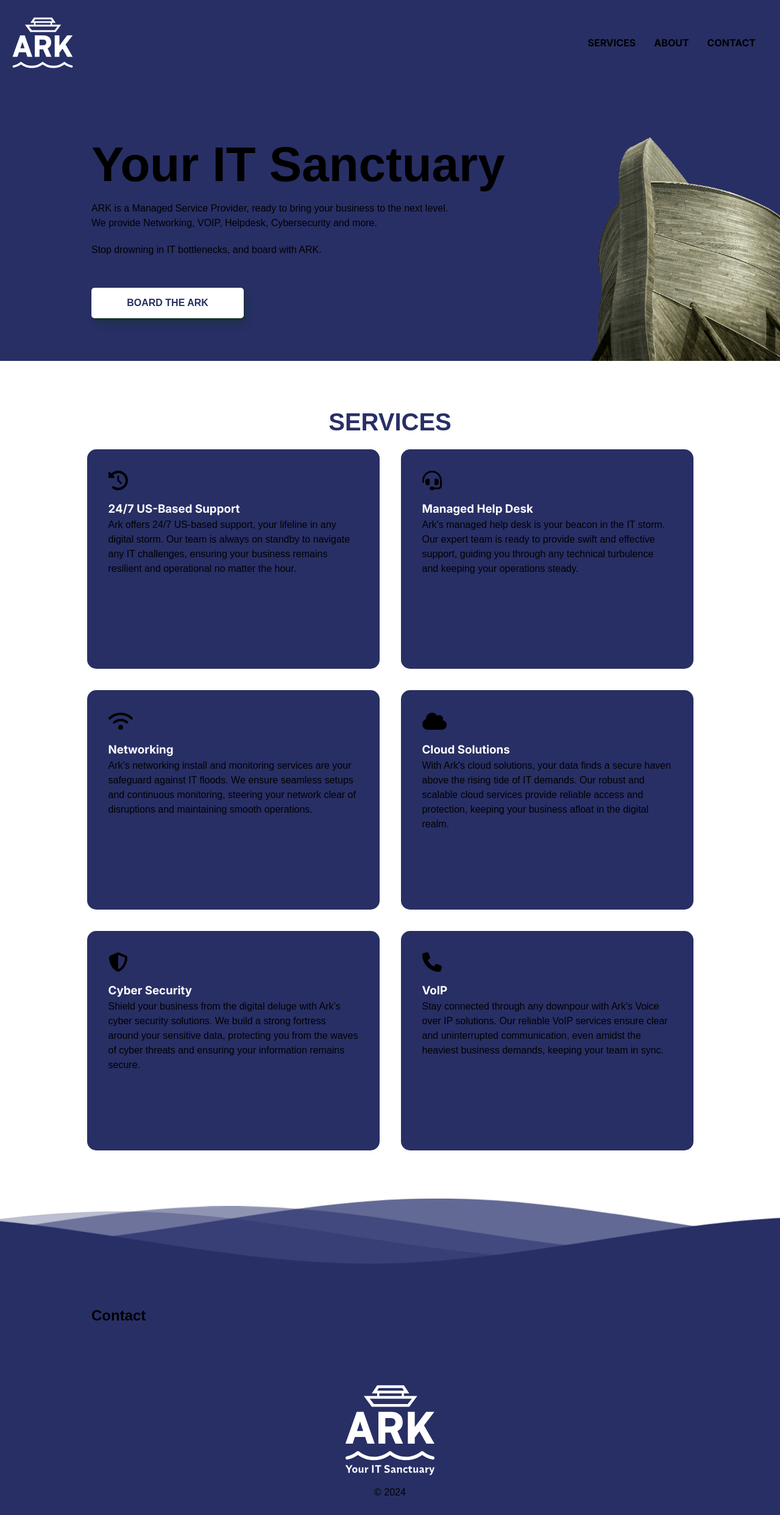
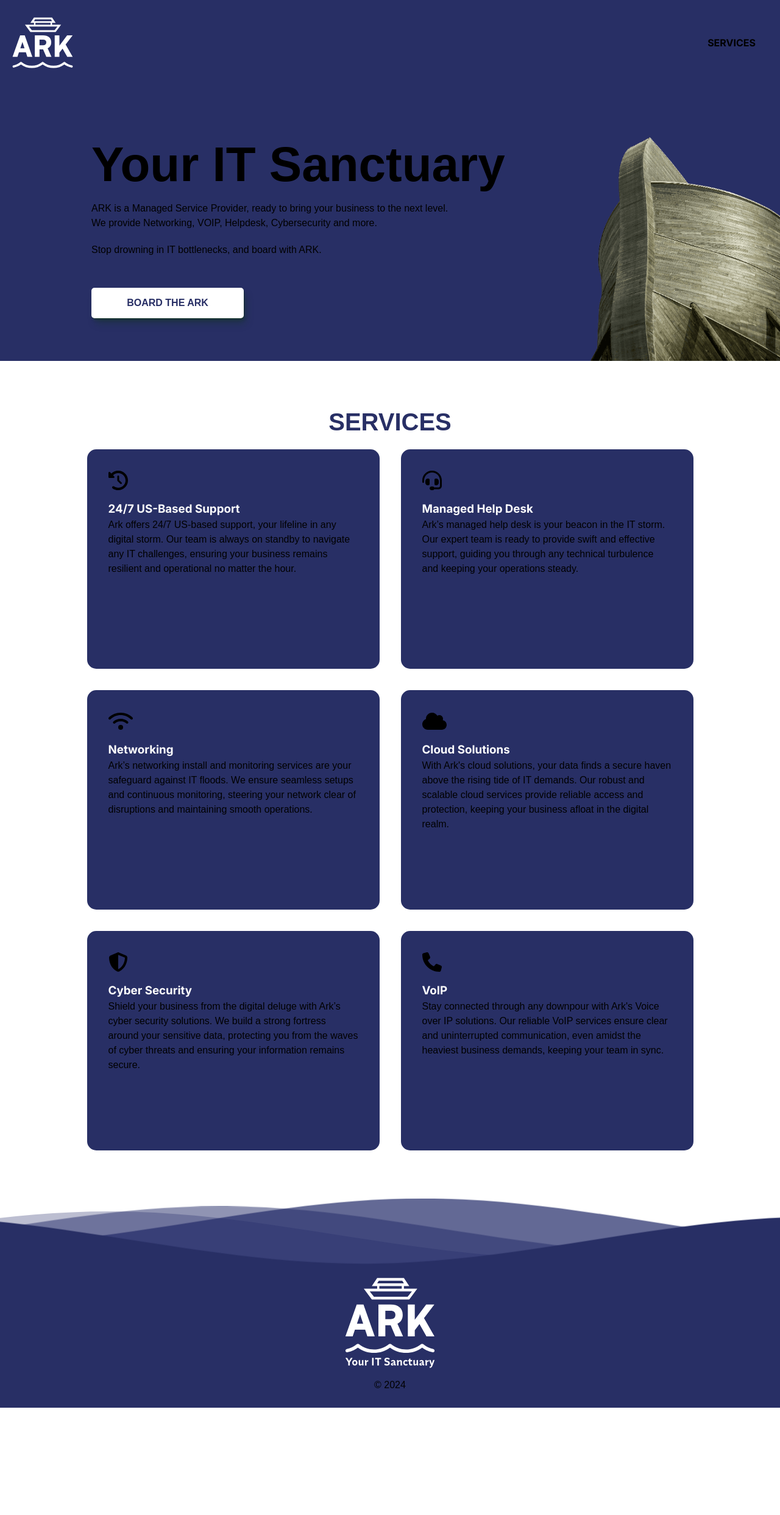
Before and after one commit to kknopper/ark-website, a Next.js app: page / in a window 1280 px wide. Shown: the whole page at 61% size. After the commit the page ends 2309 px from the top, so only its background shows below. Built offline with nearby package versions, Linux system fonts and the light colour scheme; a web font is replaced by a local one.

Commit message:
feat(commenting out incomplete sections)

```diff
--- a/src/app/components/footer/index.tsx
+++ b/src/app/components/footer/index.tsx
@@ -1,8 +1,12 @@
+import { Fragment } from "react";
 import styles from "./footer.module.css";
 import Image from "next/image";
+import Waves from "../waves";
 
 export default function Footer() {
 	return (
+		<Fragment>
+			<Waves />
 			<footer className={styles.footer}>
 					<Image src="/ark-logo-wordmark.svg" alt='ark' width={148} height={150} className={styles.ark}
 					style={{
@@ -11,5 +15,6 @@ export default function Footer() {
 					/>
 				<p className={styles.copyright}>&copy; {new Date().getFullYear() }</p>
 			</footer>
+		</Fragment>
 	);
 }
--- a/src/app/components/navigation/index.tsx
+++ b/src/app/components/navigation/index.tsx
@@ -14,12 +14,12 @@ export default function Navigation() {
 					<li className={styles.link}>
 						<Link href="#services" scroll={true}>Services</Link>
 					</li>
-					<li className={styles.link}>
+					{/* <li className={styles.link}>
 						<Link href="#about" scroll={true}>About</Link>
 					</li>
 					<li className={styles.link}>
 						<Link href="#contact" scroll={true}>Contact</Link>
-					</li>
+					</li> */}
 				</ul>
 			</nav>
 		</header>
--- a/src/app/page.tsx
+++ b/src/app/page.tsx
@@ -8,7 +8,7 @@ export default function Home() {
     <Fragment>
       <Hero />
       <Services />
-      <Contact />
+      {/* <Contact /> */}
     </Fragment>
   );
 }
```
Lines whose indentation alone changed are shown as unchanged.
